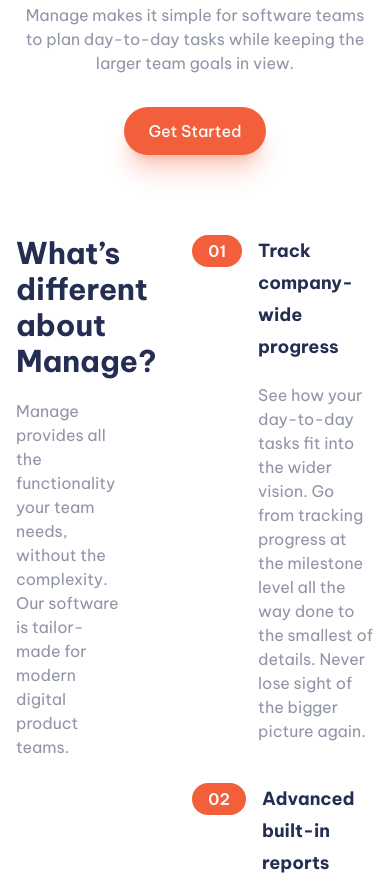
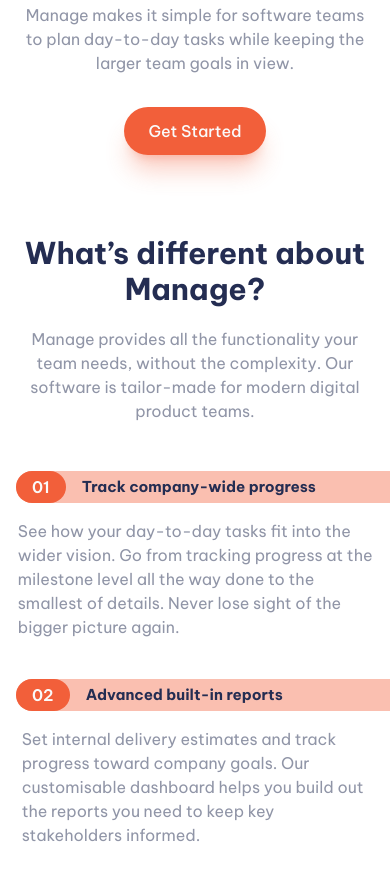
Before and after one commit to aatmaneoulmouden/manage-landing-page, a website: page index.html in a window 390 px wide. Shown: the part 595-1477 px from the top of the page. Drawn offline with nearby package versions, Linux system fonts and the light colour scheme.

Commit message:
Mobile verion - Features section

```diff
--- a/index.html
+++ b/index.html
@@ -122,20 +122,20 @@
       <!-- ========== End INTRO Section ========== -->
 
       <!-- ========== Start FEATURES Section ========== -->
-      <section id="features" class="py-20">
+      <section id="features" class="py-20 overflow-hidden">
         <div class="container">
-          <div class="flex justify-between">
-            <div class="flex-1">
-              <h2 class="text-3xl text-dark-blue font-bold mb-5 max-w-[60%]">
+          <div class="grid grid-cols-1 lg:grid-cols-2 gap-y-12 lg:gap-y-0">
+            <div class="">
+              <h2 class="text-3xl text-dark-blue font-bold mb-5 text-center lg:text-left lg:max-w-[60%]">
                 What’s different about Manage?
               </h2>
-              <p class="max-w-[60%]">
+              <p class="text-center lg:text-left lg:max-w-[60%]">
                 Manage provides all the functionality your team needs, without
                 the complexity. Our software is tailor-made for modern digital
                 product teams.
               </p>
             </div>
-            <div class="flex-1">
+            <div class="">
               <ul class="features-list">
                 <li class="feature-item">
                   <span class="number">01</span>
--- a/src/input.css
+++ b/src/input.css
@@ -16,7 +16,7 @@
 
 @layer components {
     .cta-btn {
-        @apply  rounded-full py-3 px-6;
+        @apply rounded-full py-3 px-6;
     }
 
     .nav-list a {
@@ -32,15 +32,37 @@
     }
 
     .features-list .number {
-        @apply bg-bright-red rounded-full py-1 px-4 font-semibold text-very-light-gray h-fit;
+        @apply bg-bright-red rounded-full py-1 px-4 font-semibold text-very-light-gray h-fit relative;
+    }
+
+    .features-list .number::after {
+        content: '';
+        position: absolute;
+        top: 0;
+        left: 0;
+        width: 100vh;
+        background: rgba(242, 95, 58, 0.4);
+        height: 100%;
+        border-radius: 9999px;
+        z-index: -1;
+    }
+
+    @media (min-width: 1024px) {
+        .features-list .number::after {
+            display: none;
+        }
     }
 
     .features-list h3 {
-        @apply text-lg font-bold text-dark-blue leading-[32px] mb-5;
+        @apply text-[15px] font-bold text-dark-blue leading-[32px] mb-4 lg:mb-5 md:text-lg;
+    }
+
+    .features-list p {
+        @apply -ml-16 lg:ml-0;
     }
 
     .testimonial {
-        @apply  p-6 text-center bg-very-light-gray relative;
+        @apply p-6 text-center bg-very-light-gray relative;
     }
 
     .testimonial img {
```
Also changed, not shown: assets/css/style.css.
